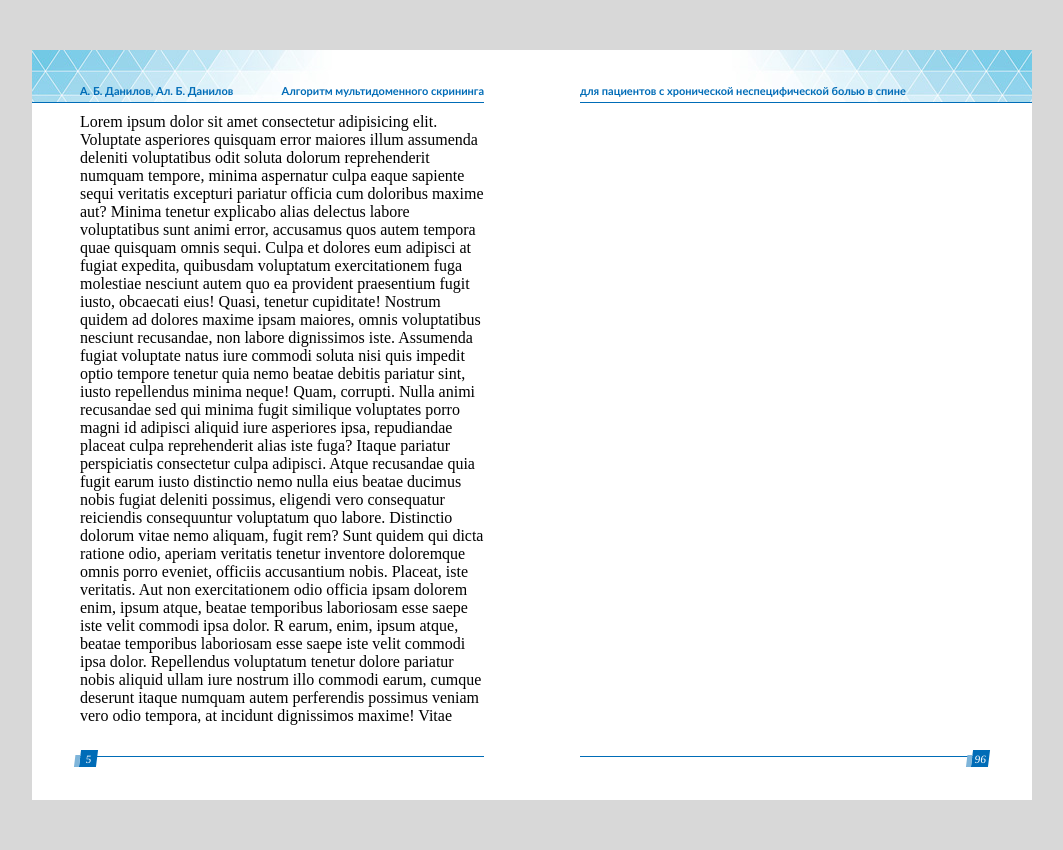
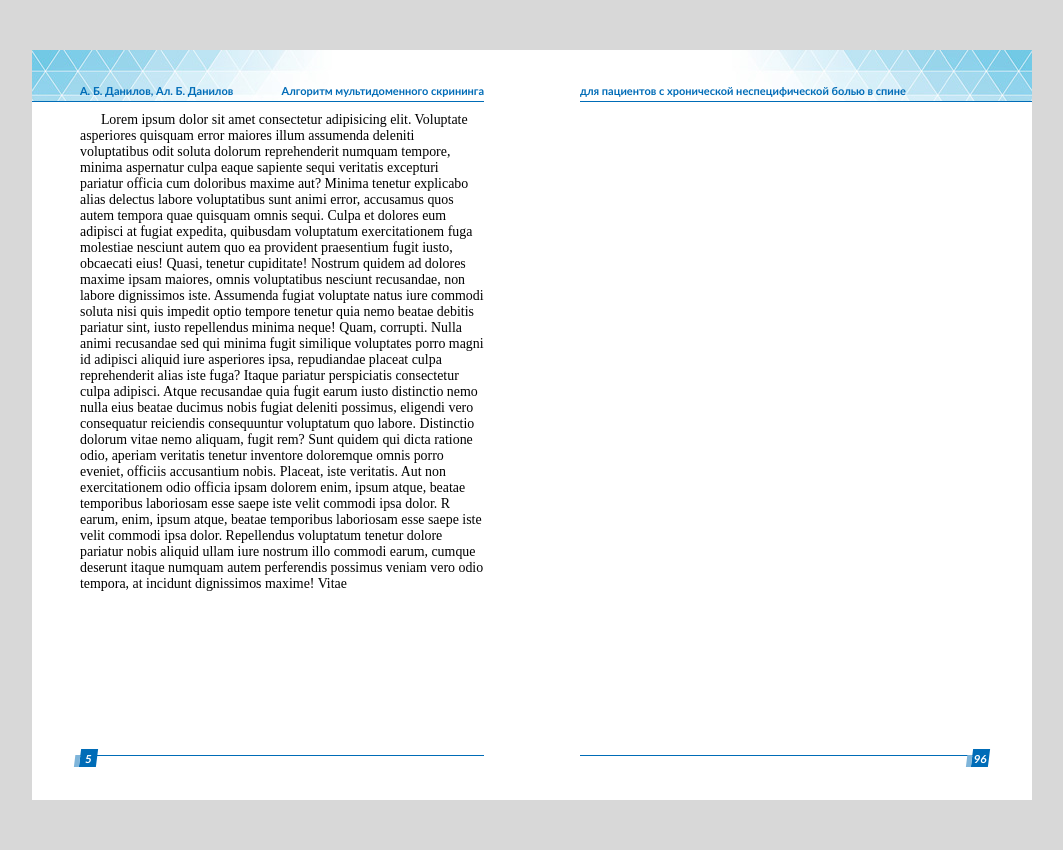
Before and after one commit to kubyshkin-r/IN, a PHP site: page /Untitled-1.html in a window 1280 px wide. Shown: the whole page, without its empty margins (108-1171 px from the left). Run offline with PHP 8.4, Linux system fonts and the light colour scheme.

Commit message:
Дополнил основные стили, добавил стили главной

```diff
--- a/2688 Создание стилей книги наполнение контентом/style.css
+++ b/2688 Создание стилей книги наполнение контентом/style.css
@@ -1,68 +1,91 @@
+/* общие стили */
+*{
+    margin: 0;
+    padding: 0;
+    box-sizing: border-box;
+}
 :root{
-    --padding-l-r: 48px;
+    --padding-leftRight: 48px;
+    --headerСolor: #006cb7;
 }
 .left-page, .right-page{
     display: flex;
     flex-direction: column;
     position: relative;
+    min-height: 750px;
     background-size: contain;
     background-repeat: no-repeat;
-}
-.left-page{
-    background-image: url(small-bg-l.jpg);
+    background-image: url(img/small-bg-l.jpg);
 }
 .right-page{
-    background-image: url(small-bg-r.jpg);
+    background-image: url(img/small-bg-r.jpg);
+}
+header, footer, h1, h2{
+    font-family: 'Trebuchet MS', 'Lucida Sans Unicode', 'Lucida Grande', 'Lucida Sans', Arial, sans-serif;
+    color: var(--headerСolor);
+    font-weight: 600;
 }
 header{
     display: flex;
     justify-content: space-between;
     margin-top: 34px;
-    padding-bottom: 5px;
-    width: calc(100% - 48px);
+    padding-bottom: 4px;
+    width: calc(100% - var(--padding-leftRight));
     border-bottom: 1px solid #006cb7;
-    font-family: 'Trebuchet MS', 'Lucida Sans Unicode', 'Lucida Grande', 'Lucida Sans', Arial, sans-serif;
     font-size: 11px;
-    color: #006cb7;
+    line-height: 1.2em;
+}
+.left-page header{
+    padding-left: var(--padding-leftRight);
+}
+.right-page header{
+    margin-left: var(--padding-leftRight);
+}
+.content{
+    margin: 10px var(--padding-leftRight) 14px;
+    font-size: 0.87rem;
+}
+.content h1{
+    margin: 30px 0;
+    text-transform: uppercase;
+    font-size: 0.9rem;
+}
+.content h2{
+    margin: 33px 0 17px;
+    text-indent: 1.5em;
+    font-size: 0.9rem;
+}
+.content p{
+    text-indent: 1.5em;
+}
+span{
     font-weight: 600;
 }
-.left-page header{
-    padding-left: var(--padding-l-r);
+li{
+    list-style-position: inside;
+    text-indent: 1.5em;
 }
-.right-page header{
-    margin-left: var(--padding-l-r);
-}
-.content{
-    margin: 10px var(--padding-l-r) 0;
-}
-
-/* .block{
-    background-color: aqua;
-    width: 50px;
-    height: 50px;
-    transform: skew(-50deg);
-} */
 footer{
     display: flex;
     bottom: 20px;
     border-top: 1px solid #006cb7;
-    margin: auto var(--padding-l-r) 33px;
-}
-.left-page footer{
+    margin: auto var(--padding-leftRight) 0;
+    padding-bottom: 33px;
 }
 .right-page footer{
     justify-content: flex-end;
 }
 .page-number{
     position: relative;
-    margin: -7px 0 0 0px;
+    margin: -7px 0 0 0;
     padding: 3px 0 2px;
     width: 17px;
     background-color: #006cb7;
     color: #fff;
     text-align: center;
     transform: skew(-7deg);
-    font-size: 0.7em;
+    font-size: 11px;
+    line-height: 1.2em;
 }
 .right-page .page-number{
     margin-right: -5px;
```
Also changed, not shown: other parts of 2688 Создание стилей книги наполнение контентом/style.css (+33 -0 lines).
